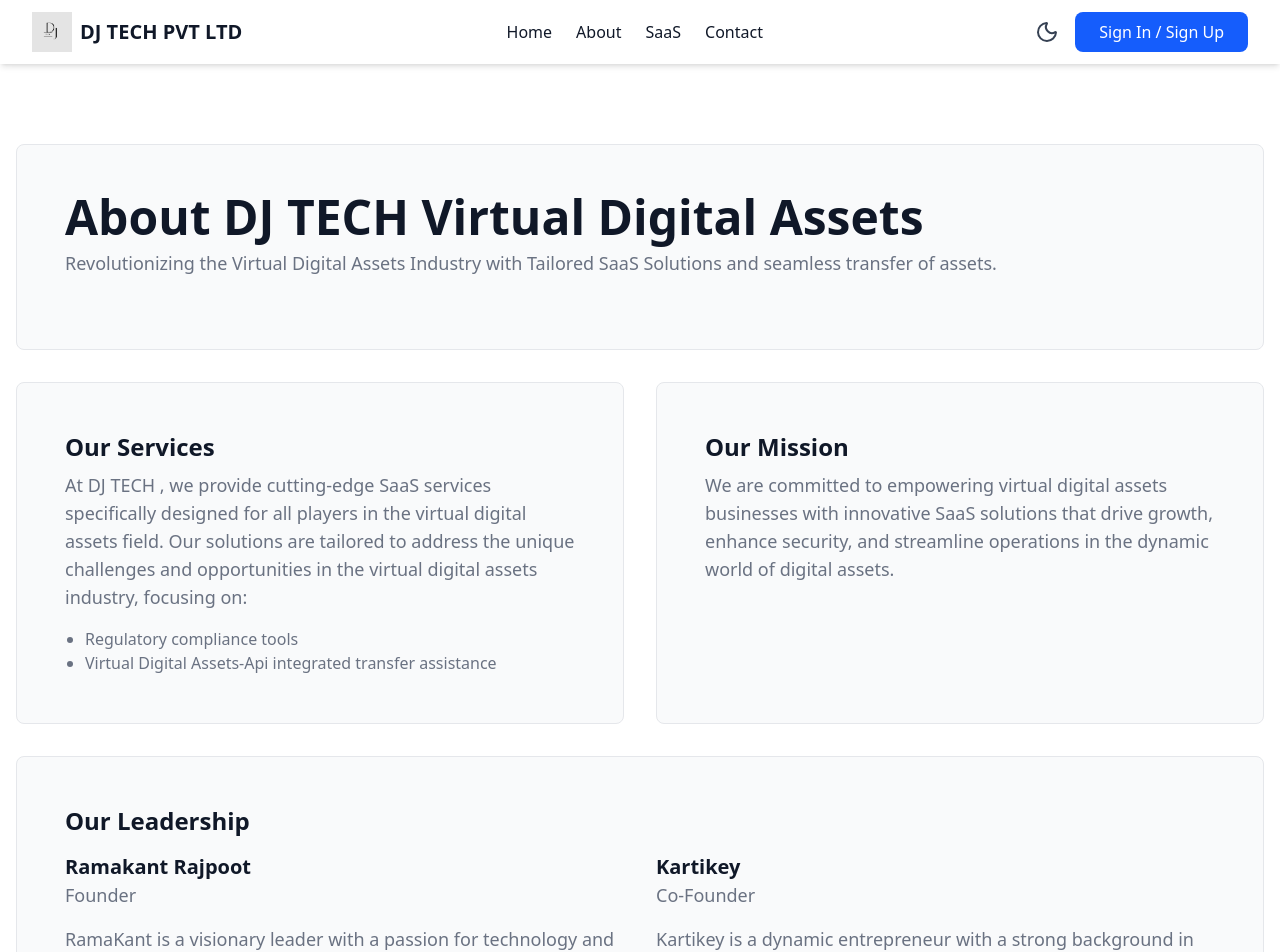
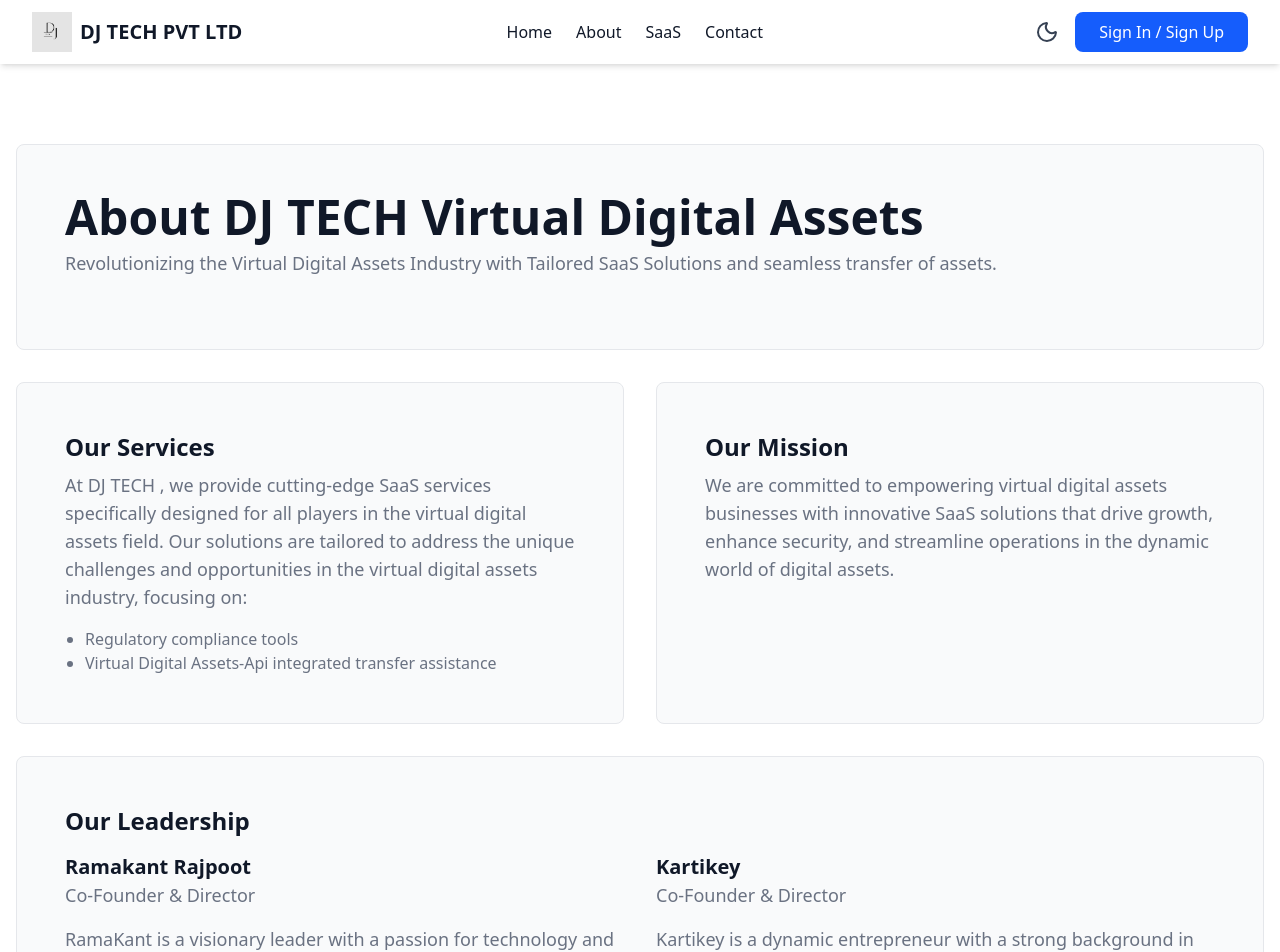
Before and after one commit to Manishshriwas/djpt, a React (Vite) app: page /about in a window 1280 px wide. Shown: the top 952 px of the page. Built offline with nearby package versions, Linux system fonts and the light colour scheme.

Commit message:
about change

```diff
--- a/src/pages/About.jsx
+++ b/src/pages/About.jsx
@@ -66,7 +66,7 @@
                     Ramakant Rajpoot
                   </h3>
                   <p className="text-lg font-normal text-gray-500 dark:text-gray-400">
-                    Founder
+                    Co-Founder & Director
                   </p>
                 </div>
                 {/* Avatar */}
@@ -90,7 +90,7 @@
                     Kartikey
                   </h3>
                   <p className="text-lg font-normal text-gray-500 dark:text-gray-400">
-                    Co-Founder
+                    Co-Founder & Director
                   </p>
                 </div>
 
```
